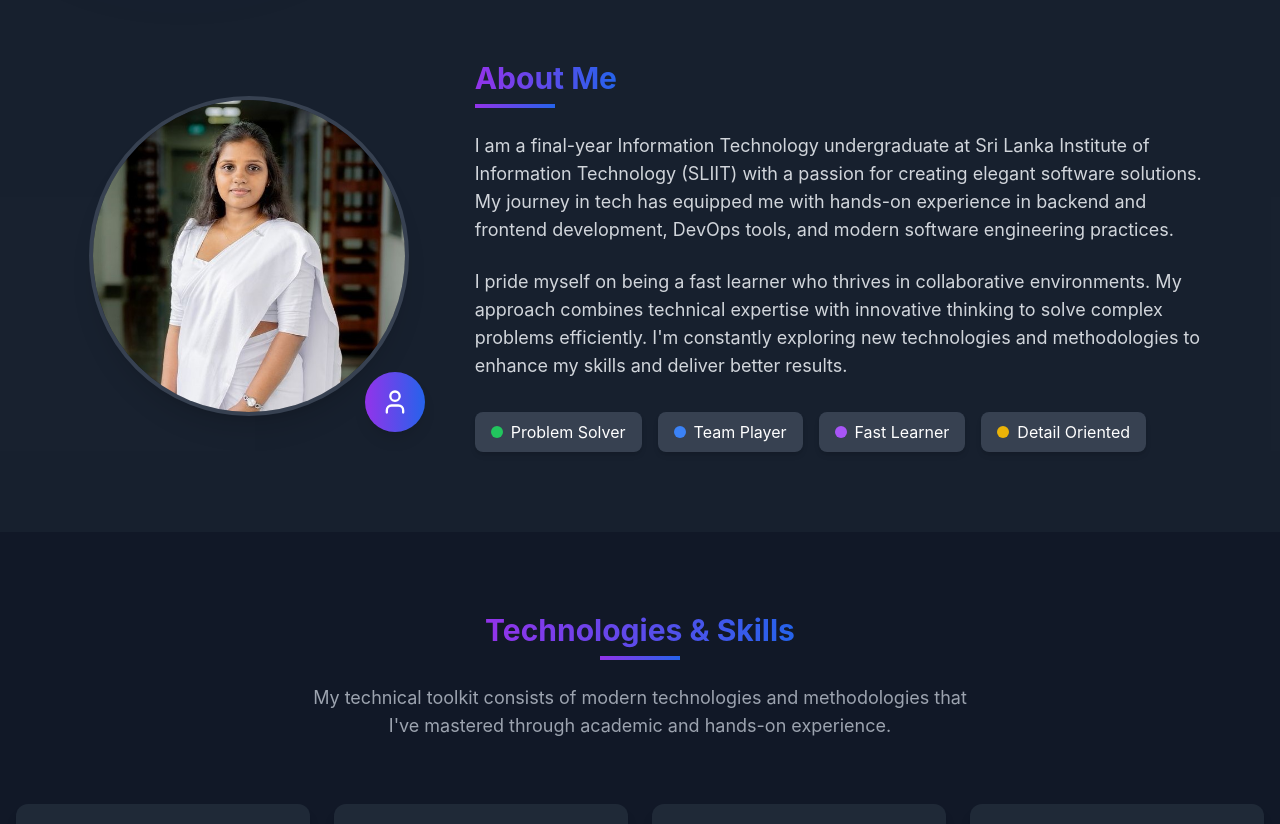
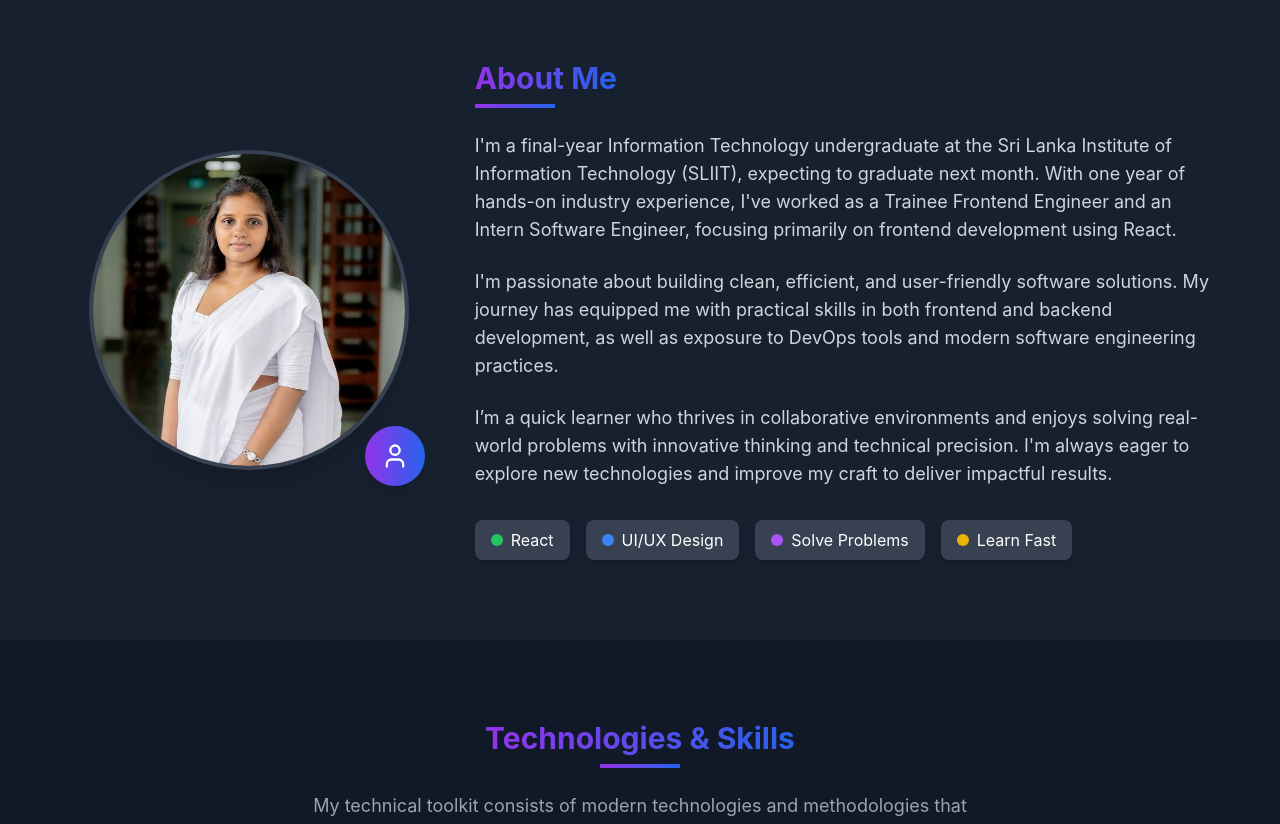
Before and after one commit to NimeshaMadurangi/Portfolio, a React app: page / in a window 1280 px wide. Shown: the part 820-1644 px from the top of the page. Built offline with nearby package versions, Linux system fonts and the light colour scheme; the HTML template or start-up script is replaced by a standard one.

Commit message:
change about and home pages

```diff
--- a/src/components/sections/About.tsx
+++ b/src/components/sections/About.tsx
@@ -27,36 +27,42 @@ const About: React.FC = () => {
             </h2>
             <div className="w-20 h-1 bg-gradient-to-r from-purple-600 to-blue-600 mb-6"></div>
             <p className="text-lg mb-6 text-gray-700 dark:text-gray-300">
-              I am a final-year Information Technology undergraduate at Sri
-              Lanka Institute of Information Technology (SLIIT) with a passion
-              for creating elegant software solutions. My journey in tech has
-              equipped me with hands-on experience in backend and frontend
-              development, DevOps tools, and modern software engineering
+              I'm a final-year Information Technology undergraduate at the Sri
+              Lanka Institute of Information Technology (SLIIT), expecting to
+              graduate next month. With one year of hands-on industry
+              experience, I've worked as a Trainee Frontend Engineer and an
+              Intern Software Engineer, focusing primarily on frontend
+              development using React.
+            </p>
+            <p className="text-lg mb-6 text-gray-700 dark:text-gray-300">
+              I'm passionate about building clean, efficient, and user-friendly
+              software solutions. My journey has equipped me with practical
+              skills in both frontend and backend development, as well as
+              exposure to DevOps tools and modern software engineering
               practices.
             </p>
             <p className="text-lg mb-6 text-gray-700 dark:text-gray-300">
-              I pride myself on being a fast learner who thrives in
-              collaborative environments. My approach combines technical
-              expertise with innovative thinking to solve complex problems
-              efficiently. I'm constantly exploring new technologies and
-              methodologies to enhance my skills and deliver better results.
+              I’m a quick learner who thrives in collaborative environments and
+              enjoys solving real-world problems with innovative thinking and
+              technical precision. I'm always eager to explore new technologies
+              and improve my craft to deliver impactful results.
             </p>
             <div className="flex flex-wrap gap-4 mt-8">
               <div className="bg-white dark:bg-gray-700 px-4 py-2 rounded-lg shadow-md flex items-center gap-2">
                 <span className="w-3 h-3 bg-green-500 rounded-full"></span>
-                <span>Problem Solver</span>
+                <span>React</span>
               </div>
               <div className="bg-white dark:bg-gray-700 px-4 py-2 rounded-lg shadow-md flex items-center gap-2">
                 <span className="w-3 h-3 bg-blue-500 rounded-full"></span>
-                <span>Team Player</span>
+                <span>UI/UX Design</span>
               </div>
               <div className="bg-white dark:bg-gray-700 px-4 py-2 rounded-lg shadow-md flex items-center gap-2">
                 <span className="w-3 h-3 bg-purple-500 rounded-full"></span>
-                <span>Fast Learner</span>
+                <span>Solve Problems</span>
               </div>
               <div className="bg-white dark:bg-gray-700 px-4 py-2 rounded-lg shadow-md flex items-center gap-2">
                 <span className="w-3 h-3 bg-yellow-500 rounded-full"></span>
-                <span>Detail Oriented</span>
+                <span>Learn Fast</span>
               </div>
             </div>
           </div>
--- a/src/components/sections/Hero.tsx
+++ b/src/components/sections/Hero.tsx
@@ -11,15 +11,14 @@ const Hero: React.FC = () => {
         <div className="max-w-3xl mx-auto text-center">
           <div className="mb-6 inline-block">
             <span className="inline-block px-4 py-2 rounded-full bg-gradient-to-r from-purple-500/20 to-blue-500/20 text-purple-600 dark:text-purple-300 text-sm font-medium mb-4">
-              Full-Stack Developer
+              Frontend Engineer
             </span>
           </div>
           <h1 className="text-4xl md:text-6xl font-bold mb-6">
             Hi, I'm Nimesha Madurangi 👋
           </h1>
           <p className="text-xl md:text-2xl mb-10 text-gray-600 dark:text-gray-300">
-            Software Engineer | Final-year IT Undergraduate | Passionate about
-            Clean Code, DevOps, and Innovation
+            Frontend Engineer | Undergraduate
           </p>
           <div className="flex flex-col sm:flex-row items-center justify-center gap-4">
             <a
```
